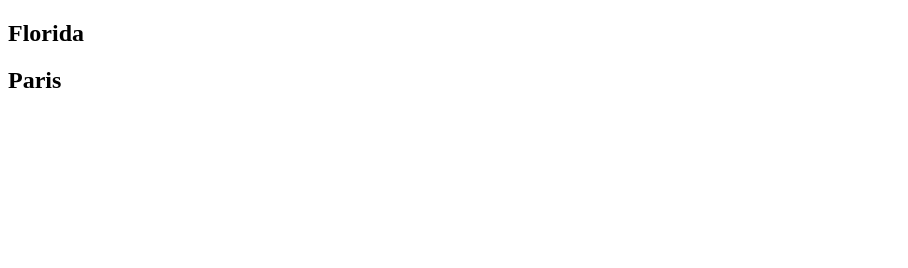
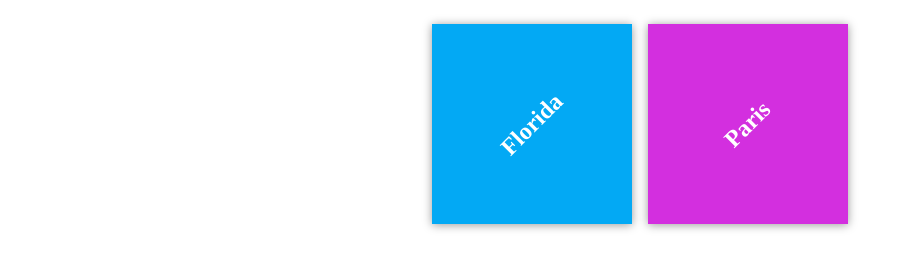
Before and after one commit to clf222/my-travel-plans, a plain HTML site: page index.html in a window 1280 px wide. Shown: the whole page, without its empty margins (0-908 px from the left). Drawn offline with Linux system fonts and the light colour scheme; files that its build step writes are made by us from their sources.

Commit message:
initial css

```diff
--- a/app.css
+++ b/app.css
@@ -0,0 +1,55 @@
+html {
+    box-sizing: border-box;
+    height: 100%;
+}
+
+*,
+*::before,
+*::after {
+  box-sizing: inherit;
+}
+
+body {
+  display: flex;
+  margin: 0;
+  height; 100%;
+}
+
+.container {
+  margin: auto;
+  padding: 1em;
+  width: 80%;
+}
+
+.destination-container {
+    display: flex;
+    flex-flow: wrap;
+    justify-content: center;
+}
+
+.destination {
+    background: #03a9f4;
+    box-shadow: 0 1px 9px 0 rgba(0,0,0,0.4);
+    color: white;
+    margin: 0.5em;
+    min-height: 200px;
+    flex: 0 1 200px;
+    display: flex;
+    justify-content: center;
+    align-items: center;
+    text-align: center;
+}
+
+h2 {
+    margin: 0;
+    transform: rotate(-45deg);
+    text-shadow: 0 0 5px #01579;
+}
+
+#florida {
+    background-color: #03a9f4;
+}
+
+#paris {
+    background-color: #d32fdf;
+}
--- a/index.html
+++ b/index.html
@@ -4,7 +4,7 @@
     <meta charset ="utf-8">
     <title>Travels</title>
     <meta name="description" content="">
-    <link rel="stylesheet" href="css/app.css">
+    <link rel="stylesheet" href="app.css">
 </head>
 <body>
     <div class="container">
```
Also changed, not shown: indes.html (deleted).
